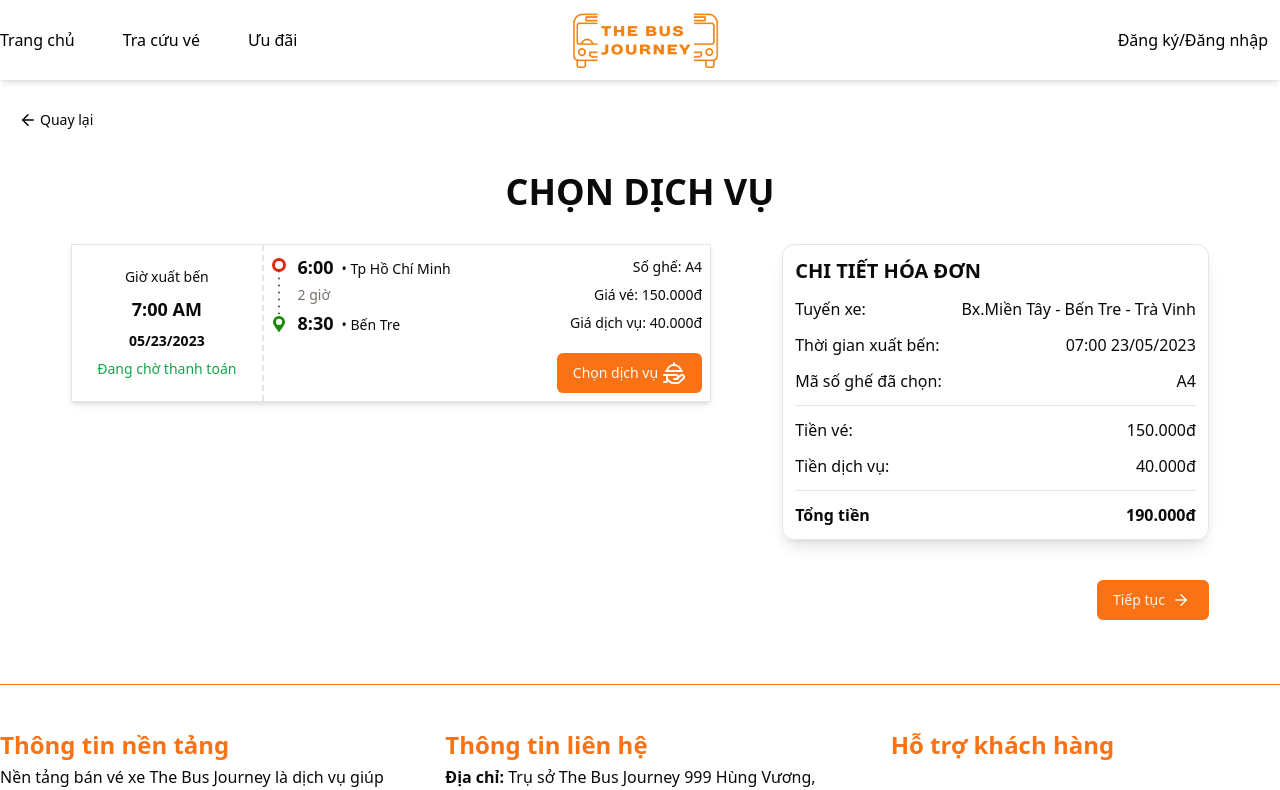
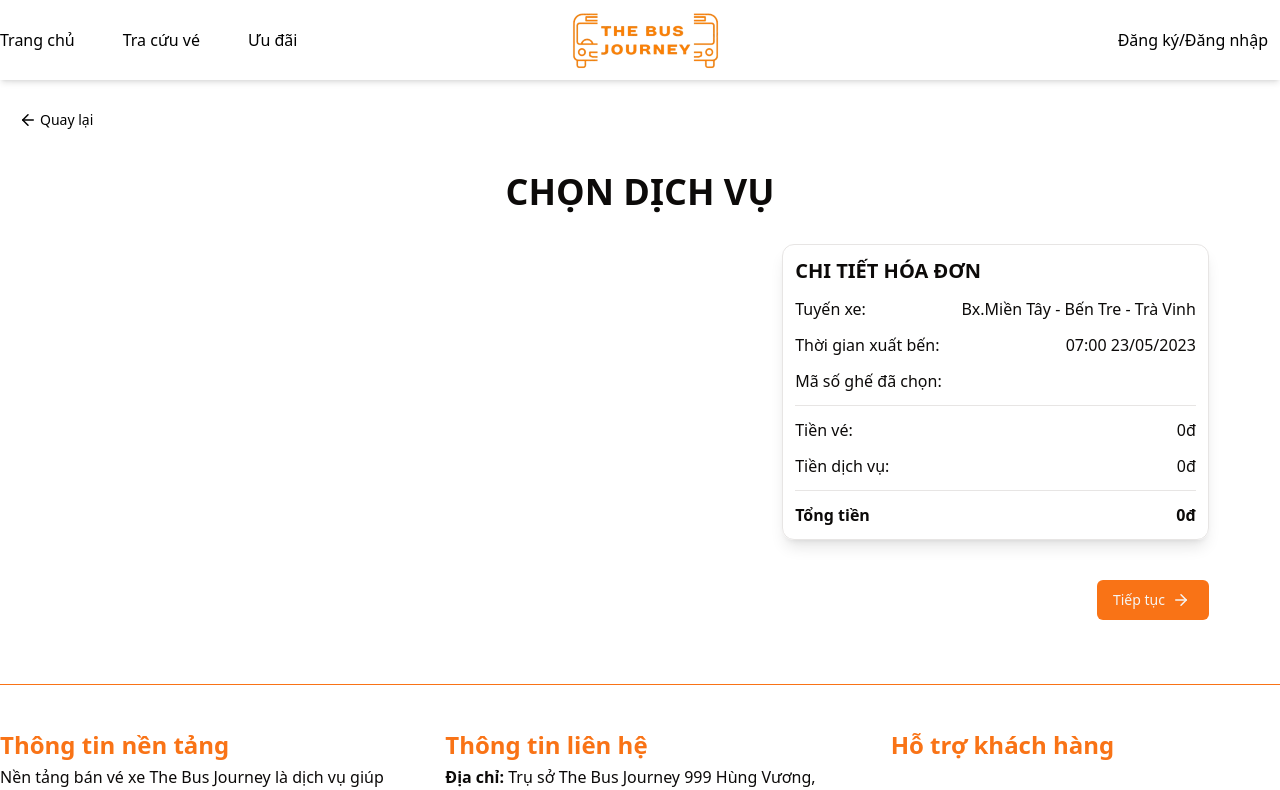
Before and after one commit to truongduytven/SWD392-FrontEnd, a React (Vite) app: page /selectService in a window 1280 px wide. Shown: the top 790 px of the page. Built offline with nearby package versions, Linux system fonts and the light colour scheme.

Commit message:
style: add service

```diff
--- a/src/components/local/SelectService/ServiceAction.tsx
+++ b/src/components/local/SelectService/ServiceAction.tsx
@@ -7,13 +7,13 @@ import {
   SelectTrigger,
   SelectValue
 } from '@/components/global/atoms/select'
+import { stationData } from '@/constants/SeatData'
 import { Search } from 'lucide-react'
-
 interface ServiceActionProps {
-  onSelectService: (value: string) => void;
+  onStationSelect: (station: string) => void
 }
 
-function ServiceAction({onSelectService} : ServiceActionProps) {
+function ServiceAction({ onStationSelect }: ServiceActionProps) {
   return (
     <div className='flex space-x-4'>
       <div className='relative w-full'>
@@ -28,16 +28,19 @@ function ServiceAction({onSelectService} : ServiceActionProps) {
         />
       </div>
       <div className='w-full'>
-        <Select onValueChange={onSelectService}>
+        <Select onValueChange={onStationSelect}>
           <SelectTrigger>
             <SelectValue placeholder='Chọn trạm sử dụng dịch vụ *' />
           </SelectTrigger>
           <SelectContent>
             <SelectGroup>
               <SelectLabel>Danh sách trạm</SelectLabel>
-              <SelectItem value='Bến Tre'>Bến Tre</SelectItem>
-              <SelectItem value='TP Hồ Chí Minh'>TP Hồ Chí Minh</SelectItem>
-              <SelectItem value='Long An'>Long An</SelectItem>
+              {stationData &&
+                stationData.map((station) => (
+                  <SelectItem key={station} value={station}>
+                    {station}
+                  </SelectItem>
+                ))}
             </SelectGroup>
           </SelectContent>
         </Select>
--- a/src/components/local/SelectService/ServiceLayout.tsx
+++ b/src/components/local/SelectService/ServiceLayout.tsx
@@ -1,13 +1,31 @@
 import { Card, CardContent, CardFooter } from "@/components/local/SelectService/cardService"
 import { Service } from "@/constants/SeatData"
+import { useInvoice } from "@/contexts/InvoiceContext"
 import { formatPrice } from "@/lib/utils"
+import { toast } from "sonner"
 
-const ServiceLayout = ({ props }: { props: Service[] }) => {
+interface ServiceLayoutProps {
+  props: Service[]
+  seatCode: string
+  selectedStation: string | null
+}
+
+const ServiceLayout = ({ props, seatCode, selectedStation }: ServiceLayoutProps) => {
+  const { addService } = useInvoice()
+  const handleCardclick = (service: Service) => {
+    if(selectedStation) {
+      const serviceFinal = {...service, station: selectedStation, quantity: 1}
+      addService(seatCode, serviceFinal)
+      toast.success('Đã thêm dịch vụ thành công!')
+    } else {
+
+    }
+  }
   return (
     <div className="w-full grid grid-cols-3 gap-5 p-2 overflow-y-auto max-h-[500px]">
       {Array.isArray(props) && props.map((service) => (
         <div className="w-full">
-          <Card>
+          <Card onClick={() => handleCardclick(service)}>
             <CardContent>
               <img className="max-w-32 max-h-20 rounded-md" src={service.imageUrl} alt="ảnh thức ăn" />
             </CardContent>
--- a/src/components/local/SelectService/TicketService.tsx
+++ b/src/components/local/SelectService/TicketService.tsx
@@ -15,9 +15,13 @@ import { HandPlatter } from 'lucide-react'
 import { ServiceData } from '@/constants/SeatData'
 import { useState } from 'react'
 import { formatPrice } from '@/lib/utils'
-
-function TicketService({ services }: ticket) {
+function TicketService({ services, seatCode }: ticket) {
   const [isServiceSelected, setIsServiceSelected] = useState(false)
+  const [selectedStation, setSelectedStation] = useState<string | null>(null)
+  const handleClickSelectService = (station: string) => {
+    setIsServiceSelected(true)
+    setSelectedStation(station)
+  }
   return (
     <>
       <Dialog>
@@ -29,7 +33,7 @@ function TicketService({ services }: ticket) {
             </Button>
           </div>
         </DialogTrigger>
-        <DialogContent className='sm:max-w-screen-lg flex justify-evenly'>
+        <DialogContent className='sm:max-w-screen-lg flex justify-between space-x-4'>
           <div className='w-7/12'>
             <DialogHeader>
               <DialogTitle className='flex justify-between items-center mb-6'>
@@ -37,7 +41,7 @@ function TicketService({ services }: ticket) {
                 <span className='text-xs text-red-500'>* Vui lòng chọn trạm trước khi lựa chọn dịch vụ</span>
               </DialogTitle>
             </DialogHeader>
-            <ServiceAction onSelectService={() => setIsServiceSelected(true)} />
+            <ServiceAction onStationSelect={handleClickSelectService} />
             {isServiceSelected && (
               <Tabs defaultValue='food' className='w-full mt-4'>
                 <TabsList>
@@ -46,30 +50,30 @@ function TicketService({ services }: ticket) {
                   <TabsTrigger value='other'>Khác</TabsTrigger>
                 </TabsList>
                 <TabsContent value='food'>
-                  <ServiceLayout props={ServiceData} />
+                  <ServiceLayout props={ServiceData} seatCode={seatCode} selectedStation={selectedStation}/>
                 </TabsContent>
                 <TabsContent value='drink'>
-                  <ServiceLayout props={ServiceData} />
+                  <ServiceLayout props={ServiceData} seatCode={seatCode} selectedStation={selectedStation}/>
                 </TabsContent>
                 <TabsContent value='other'>
-                  <ServiceLayout props={ServiceData} />
+                  <ServiceLayout props={ServiceData} seatCode={seatCode} selectedStation={selectedStation}/>
                 </TabsContent>
               </Tabs>
             )}
           </div>
-          <div className='w-4/12 flex flex-col border-l-2 p-2'>
+          <div className='w-5/12 flex flex-col border-l-2 p-2'>
             <div className='h-full'>
               <DialogHeader>
                 <DialogTitle className='flex justify-between items-center mb-6'>Đã chọn</DialogTitle>
               </DialogHeader>
-              <div className='flex flex-col space-y-2 my-2'>
+              <div className='flex flex-col space-y-2 my-2 p-2 overflow-y-auto max-h-[500px]'>
                 {services &&
                   services.map((service) => (
                     <div className='border flex rounded-md items-center'>
-                      <img className='max-h-20 max-w-32 rounded-md' src={service.imageUrl} alt='ảnh dịch vụ' />
+                      <img className='max-h-14 max-w-20 rounded-md' src={service.imageUrl} alt='ảnh dịch vụ' />
                       <div className='w-full flex flex-col text-sm p-2'>
                         <span>{service.name}</span>
-                        <span>Trạm Bến Tre</span>
+                        <span>Trạm {service.station}</span>
                         <span className='text-right'>Giá: {formatPrice(service.price)}</span>
                         <span className='text-right'>Số lượng: {service.quantity}</span>
                       </div>
--- a/src/constants/SeatData.ts
+++ b/src/constants/SeatData.ts
@@ -12,6 +12,17 @@ export interface Service {
   price: number;
   type: string;
 }
+
+export interface station {
+  name: string;
+  stationId: number;
+}
+
+export const stationData: string[] = [
+  'Bến Tre',
+  'TP Hồ Chí Minh',
+  'Long An',
+]
 
 export const defaultSeats: Seat[] = [
     { seatCode: 'A01', price: 400000, status: 'bought' },
--- a/src/contexts/InvoiceContext.tsx
+++ b/src/contexts/InvoiceContext.tsx
@@ -5,39 +5,14 @@ const defaultInvoiceData: InvoiceData = {
   startLocation: 'Bx.Miền Tây',
   endLocation: 'Bến Tre - Trà Vinh',
   timeStart: new Date('2023-05-23T07:00:00'),
-  tickets: [
-    {
-      seatCode: 'A4',
-      price: 150000,
-      services: [
-        {
-          id: 11,
-          name: 'Coca Cola',
-          price: 20000,
-          quantity: 1,
-          type: 'drink',
-          imageUrl: 'https://assets.epicurious.com/photos/57c5c6d9cf9e9ad43de2d96e/master/pass/the-ultimate-hamburger.jpg',
-          station: 'Bến Tre'
-        },
-        {
-          id: 11,
-          name: 'Coca Cola',
-          price: 20000,
-          quantity: 1,
-          type: 'drink',
-          imageUrl: 'https://assets.epicurious.com/photos/57c5c6d9cf9e9ad43de2d96e/master/pass/the-ultimate-hamburger.jpg',
-          station: 'Trà Vinh'
-        }
-      ]
-    },
-  ],
+  tickets: [],
   totalPrice: 0
 }
 
 interface InvoiceContextType {
   invoiceData: InvoiceData
   updateTickets: (tickets: ticket[]) => void
-  updateService: (seatCode: string, services: Service[]) => void
+  addService: (seatCode: string, newService: Service) => void
 }
 
 const InvoiceContext = createContext<InvoiceContextType | undefined>(undefined)
@@ -71,12 +46,20 @@ export const InvoiceProvider: React.FC<{ children: React.ReactNode }> = ({ child
       totalPrice
     }))
   }
-  const updateService = (seatCode: string, services: Service[]) => {
-    const updatedTickets = invoiceData.tickets.map((ticket) =>
-      ticket.seatCode === seatCode ? { ...ticket, services } : ticket
-    )
+  const addService = (seatCode: string, newService: Service) => {
+    const updatedTickets = invoiceData.tickets.map((ticket) => {
+      if (ticket.seatCode === seatCode) {
+        return {
+          ...ticket,
+          services: [...ticket.services, newService]
+        }
+      }
+      return ticket
+    })
     updateTickets(updatedTickets)
   }
 
-  return <InvoiceContext.Provider value={{ invoiceData, updateTickets, updateService }}>{children}</InvoiceContext.Provider>
+  return (
+    <InvoiceContext.Provider value={{ invoiceData, updateTickets, addService }}>{children}</InvoiceContext.Provider>
+  )
 }
--- a/src/pages/SelectService.tsx
+++ b/src/pages/SelectService.tsx
@@ -68,11 +68,11 @@ function SelectService() {
 
                             <div className='flex flex-col items-start justify-between gap-1'>
                               <p className='m-0 p-0'>
-                                <span className='font-bold mr-2 text-lg'>6:00</span>• Tp Hồ Chí Minh
+                                <span className='font-bold mr-2 text-lg'>6:00</span>{invoiceData.startLocation}
                               </p>
                               <p className='text-muted-foreground'>2 giờ</p>
                               <p>
-                                <span className='font-bold mr-2 text-lg'>8:30</span>• Bến Tre
+                                <span className='font-bold mr-2 text-lg'>8:30</span>{invoiceData.endLocation}
                               </p>
                             </div>
                           </div>
@@ -95,7 +95,7 @@ function SelectService() {
               {/* <Link to='/selectService'> */}
               <Button className='bg-primary text-secondary hover:translate-x-2 hover:scale-105'>
                 Tiếp tục
-                <ArrowRight className='ml-1 scale-75' />
+                <ArrowRight className='ml-1 scale-75'/>
               </Button>
               {/* </Link> */}
             </div>
```
